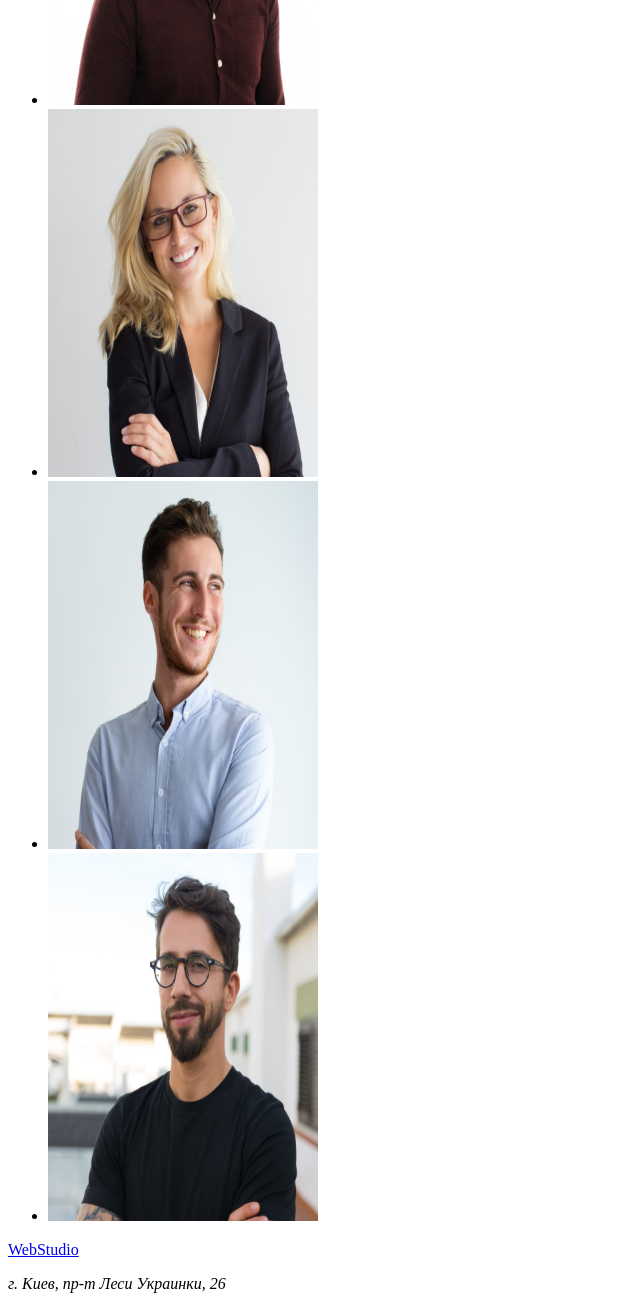
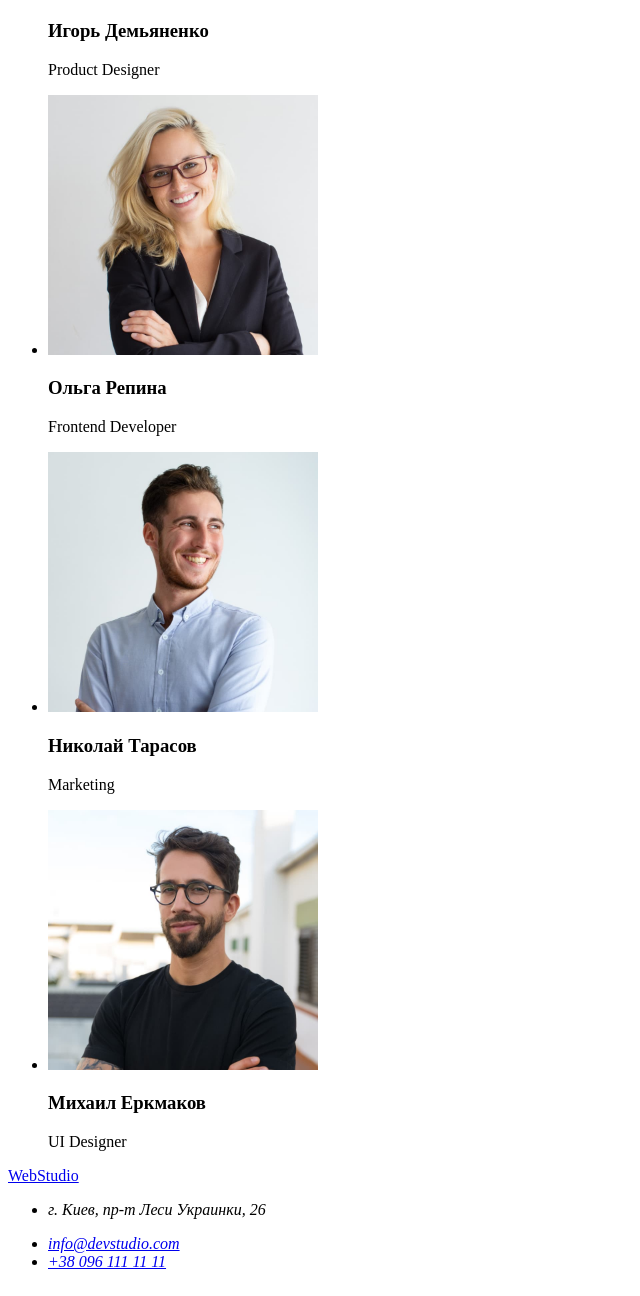
Before and after one commit to serhiikravchak/goit-markup-hw-01, a plain HTML site: page index.html in a window 1280 px wide. Shown: the part 1884-3180 px from the top of the page, without its empty margins (0-640 px from the left). Drawn offline with Linux system fonts and the light colour scheme.

Commit message:
Додано підписи під фото команди,додано список в футер

```diff
--- a/index.html
+++ b/index.html
@@ -9,7 +9,7 @@
 <body>
     <header>
         <nav>
-        <a href="./index.html">WebStudio</a>
+        <a lang="en" href="./index.html">WebStudio</a>
 
             <ul>
                 <li>
@@ -78,26 +78,42 @@
            <h2>Наша команда</h2>
             <ul>
                 <li>
-                    <img src="./images/team-card-1.jpg" alt="Фото Игоря Демьяненко" width="270" height="368">
+                    <img src="./images/team-card-1.jpg" alt="Фото Игоря Демьяненко" width="270" height="260">
+                    <h3>Игорь Демьяненко</h3>
+                    <p lang="en">Product Designer</p>
                 </li>
                 <li>
-                    <img src="./images/team-card-2.jpg" alt="Фото Ольги Репиной" width="270" height="368">
+                    <img src="./images/team-card-2.jpg" alt="Фото Ольги Репиной" width="270" height="260">
+                    <h3>Ольга Репина</h3>
+                    <p lang="en">Frontend Developer</p>
                 </li>
                 <li>
-                    <img src="./images/team-card-3.jpg" alt="Николая Тарасова" width="270" height="368">
+                    <img src="./images/team-card-3.jpg" alt="Фото Николая Тарасова" width="270" height="260">
+                    <h3>Николай Тарасов</h3>
+                    <p lang="en">Marketing</p>
                 </li>
                 <li>
-                    <img src="./images/team-card-4.jpg" alt="Фото Михаила Ермакова" width="270" height="368">
+                    <img src="./images/team-card-4.jpg" alt="Фото Михаила Ермакова" width="270" height="260">
+                    <h3>Михаил Еркмаков</h3>
+                    <p lang="en">UI Designer</p>
                 </li>
             </ul>
         </section>
     </main>
     <footer>
-        <a href="./index.html">WebStudio</a>
+        <a lang="en" href="./index.html">WebStudio</a>
         <address>
-            <p>г. Киев, пр-т Леси Украинки, 26</p>
-            <a href="mailto:info@devstudio.com">info@devstudio.com</a>
-            <a href="callto:+380961111111">+38 096 111 11 11</a>
+            <ul>
+                <li>
+                    <p>г. Киев, пр-т Леси Украинки, 26</p>
+                </li>
+                <li>
+                    <a href="mailto:info@devstudio.com">info@devstudio.com</a>
+                </li>
+                <li>
+                    <a href="callto:+380961111111">+38 096 111 11 11</a>
+                </li>
+            </ul>
         </address>
 
     </footer>
```
